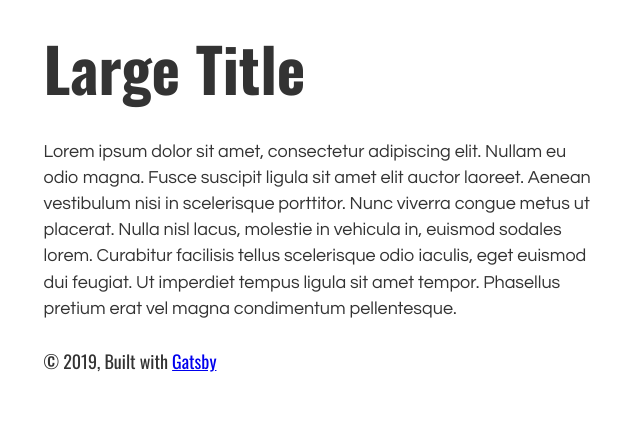
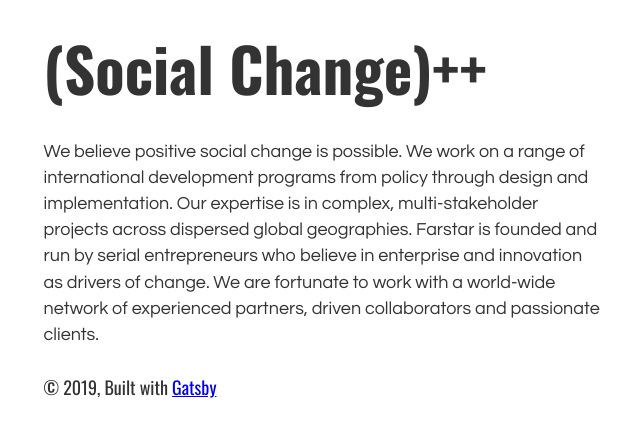
Before and after one commit to farstar-co/farstar-co.github.io, a Gatsby site: page / in a window 1280 px wide. Shown: the part 122-558 px from the top of the page, without its empty margins (316-956 px from the left). Built offline with nearby package versions, Linux system fonts and the light colour scheme; Gatsby itself is replaced by a stand-in of ours.

Commit message:
FS-4 update copy

```diff
--- a/src/pages/index.js
+++ b/src/pages/index.js
@@ -11,14 +11,14 @@ const IndexPage = () => (
     <div style={{ maxWidth: `150px`, marginBottom: `1.45rem` }}>
       <Logo />
     </div>
-    <h1>Large Title</h1>
+    <h1>(Social Change)++</h1>
     <p>
-      Lorem ipsum dolor sit amet, consectetur adipiscing elit. Nullam eu odio magna. Fusce suscipit
-      ligula sit amet elit auctor laoreet. Aenean vestibulum nisi in scelerisque porttitor. Nunc
-      viverra congue metus ut placerat. Nulla nisl lacus, molestie in vehicula in, euismod sodales
-      lorem. Curabitur facilisis tellus scelerisque odio iaculis, eget euismod dui feugiat. Ut
-      imperdiet tempus ligula sit amet tempor. Phasellus pretium erat vel magna condimentum
-      pellentesque.
+      We believe positive social change is possible. We work on a range of international development
+      programs from policy through design and implementation. Our expertise is in complex,
+      multi-stakeholder projects across dispersed global geographies. Farstar is founded and run by
+      serial entrepreneurs who believe in enterprise and innovation as drivers of change. We are
+      fortunate to work with a world-wide network of experienced partners, driven collaborators and
+      passionate clients.
     </p>
     {/* <Link to="/page-2/">Go to page 2</Link> */}
   </Layout>
```
